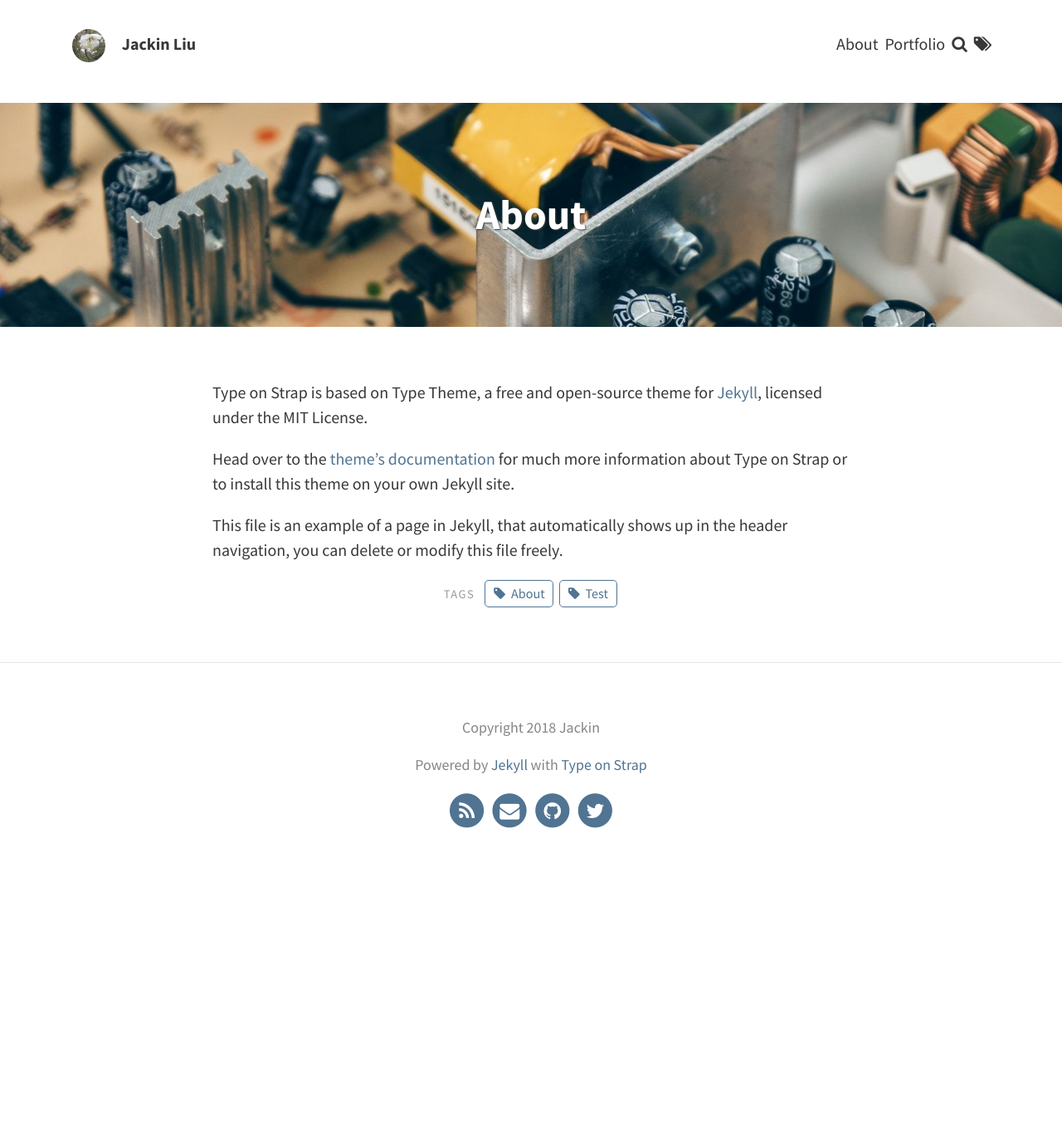
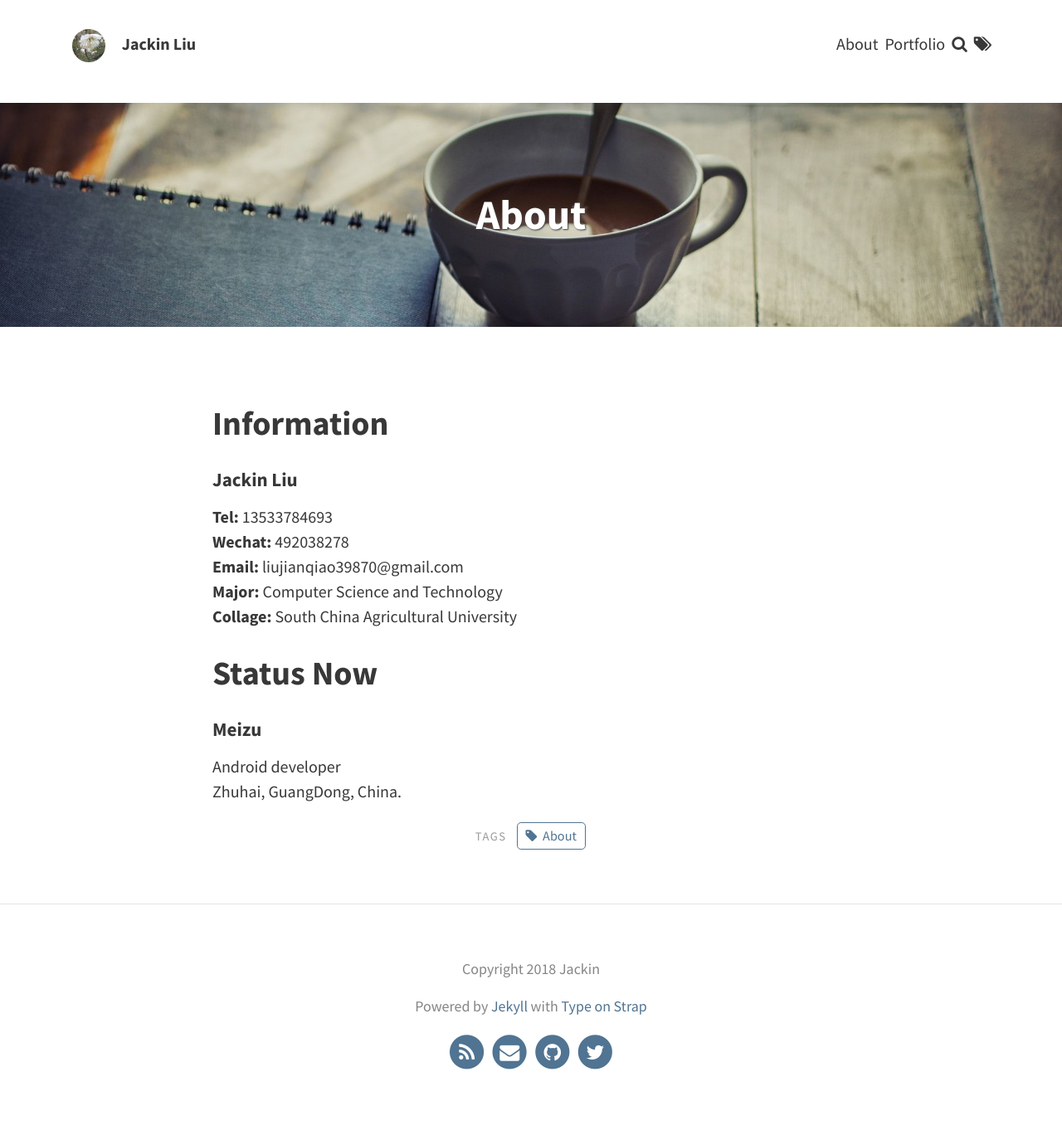
Before and after one commit to LiuJQ/LiuJQ.github.io, a Jekyll site: the page built from pages/about.md, in a window 1280 px wide. Shown: the whole page at 83% size. Built offline with Jekyll 4.4.1, drawn with Linux system fonts in a browser that asks for light colours; before the commit the page ends 1083 px from its top, so only the background shows below that.

Commit message:
update about

```diff
--- a/pages/about.md
+++ b/pages/about.md
@@ -2,12 +2,19 @@
 layout: page
 title: About
 permalink: /about/
-feature-img: "assets/img/pexels/circuit.jpeg"
-tags: [About, Test]
+feature-img: "assets/img/pexels/book-coffee.jpeg"
+tags: [About]
 ---
 
-Type on Strap is based on Type Theme, a free and open-source theme for [Jekyll](http://jekyllrb.com/), licensed under the MIT License.
+## Information
+#### Jackin Liu
+**Tel:** 13533784693<br>
+**Wechat:** 492038278<br>
+**Email:** liujianqiao39870@gmail.com<br>
+**Major:** Computer Science and Technology<br>
+**Collage:** South China Agricultural University
 
-Head over to the [theme's documentation](https://github.io/sylhare/Type-on-Strap) for much more information about Type on Strap or to install this theme on your own Jekyll site.
-
-This file is an example of a page in Jekyll, that automatically shows up in the header navigation, you can delete or modify this file freely.
+## Status Now
+#### Meizu
+Android developer<br>
+Zhuhai, GuangDong, China.
```
Also changed, not shown: screenshot.png (deleted), 1 other file.
